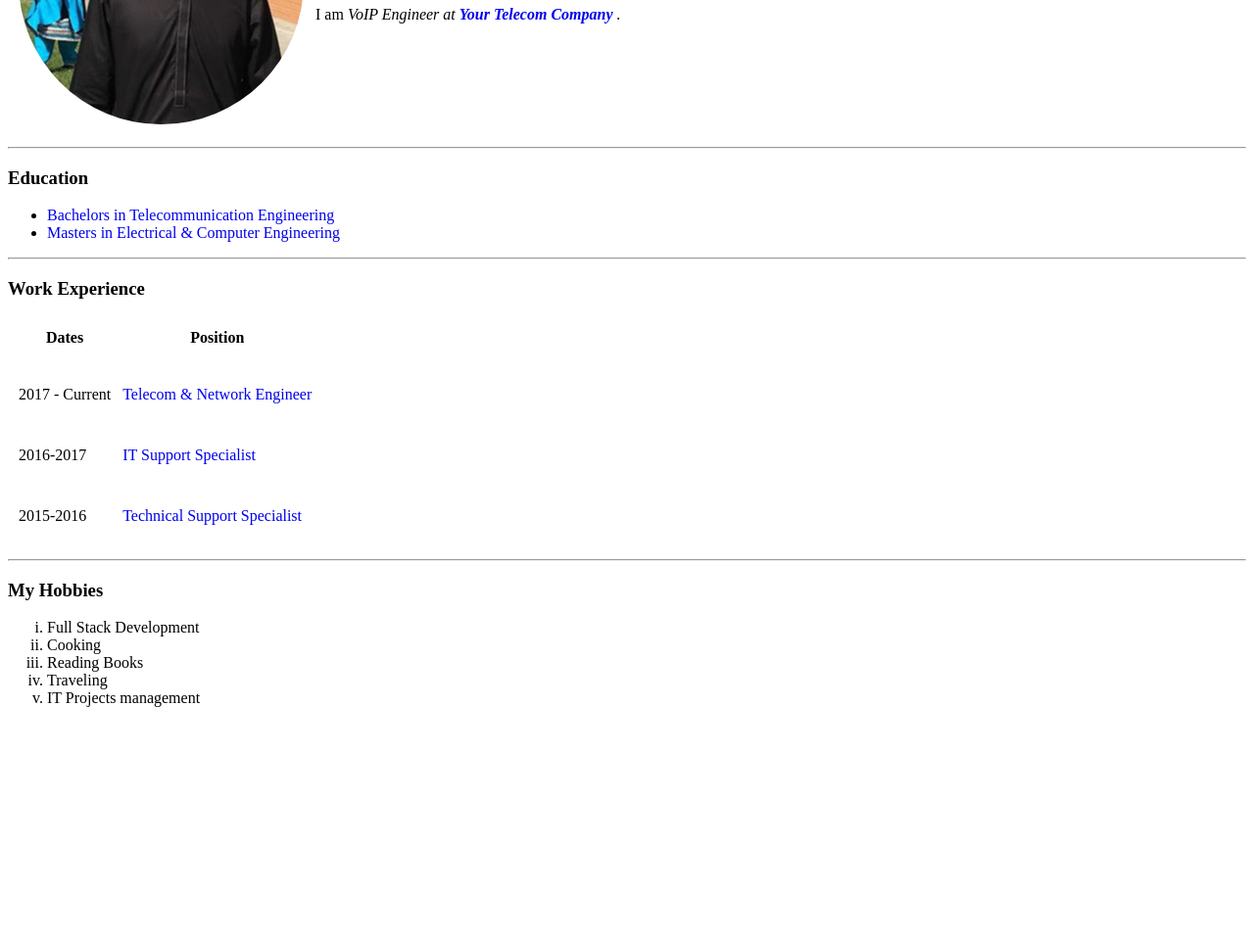
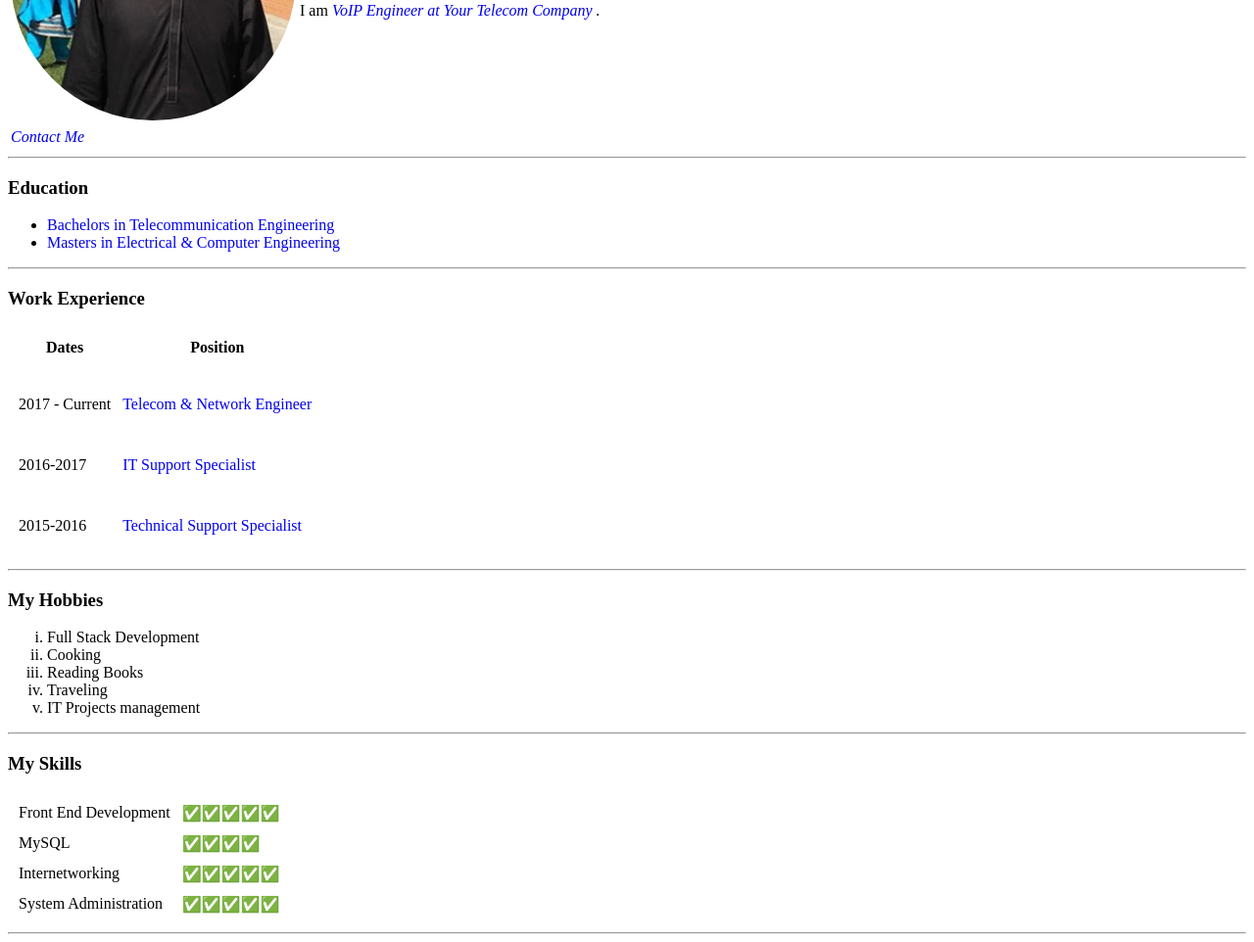
Before and after one commit to ebalo059/myintro, a plain HTML site: page index.html in a window 1280 px wide. Shown: the part 183-1145 px from the top of the page at 98% size. Before the commit the page ends 921 px from the top, so only its background shows below. Drawn offline with Linux system fonts and the light colour scheme.

Commit message:
contactform

```diff
--- a/index.html
+++ b/index.html
@@ -7,7 +7,10 @@
     <title>Mudassir&#39;s Personal Website</title>
   </head>
   <body>
-    <table cellspacing="10">
+    <table>
+      <tr>
+        <td></td>
+      </tr>
       <tr>
         <td>
           <img src="images/profile%20photo.jpg" alt="VoIP and unified communication engineer" />
@@ -15,10 +18,17 @@
         <td>
           <h1>Mudasir Yasin</h1>
           <p>I am
-          <em>VoIP Engineer at
-          <strong>
-            <a href="https://www.sangoma.com/" style="text-decoration: none">Your Telecom Company</a>
-          </strong> .</em></p>
+          <em>
+            <a href="https://www.fieldengineer.com/skills/voip-engineer" style="text-decoration: none">VoIP Engineer at
+            <a href="https://www.sangoma.com/" style="text-decoration: none">Your Telecom Company</a> .</a>
+          </em></p>
+        </td>
+      </tr>
+      <tr>
+        <td>
+          <a href="contact-me.html" style="text-decoration: none">
+            <em>Contact Me</em>
+          </a>
         </td>
       </tr>
     </table>
@@ -32,7 +42,7 @@
         <a href="https://www.uottawa.ca/en" style="text-decoration: none">Masters in Electrical &amp; Computer Engineering</a>
       </li>
     </ul>
-<hr />
+    <hr />
     <h3>Work Experience</h3>
     <table cellspacing="10">
       <thead>
@@ -71,7 +81,7 @@
         </tr>
       </tbody>
     </table>
-<hr />
+    <hr />
     <h3>My Hobbies</h3>
     <ol type="i">
       <li>Full Stack Development</li>
@@ -80,5 +90,26 @@
       <li>Traveling</li>
       <li>IT Projects management</li>
     </ol>
+    <hr />
+    <h3>My Skills</h3>
+    <table cellspacing="10">
+      <tr>
+        <td>Front End Development</td>
+        <td>✅✅✅✅✅</td>
+      </tr>
+      <tr>
+        <td>MySQL</td>
+        <td>✅✅✅✅</td>
+      </tr>
+      <tr>
+        <td>Internetworking</td>
+        <td>✅✅✅✅✅</td>
+      </tr>
+      <tr>
+        <td>System Administration</td>
+        <td>✅✅✅✅✅</td>
+      </tr>
+    </table>
+    <hr />
   </body>
 </html>
```
Also changed, not shown: contact-me.html (added, +10 -0 lines).
